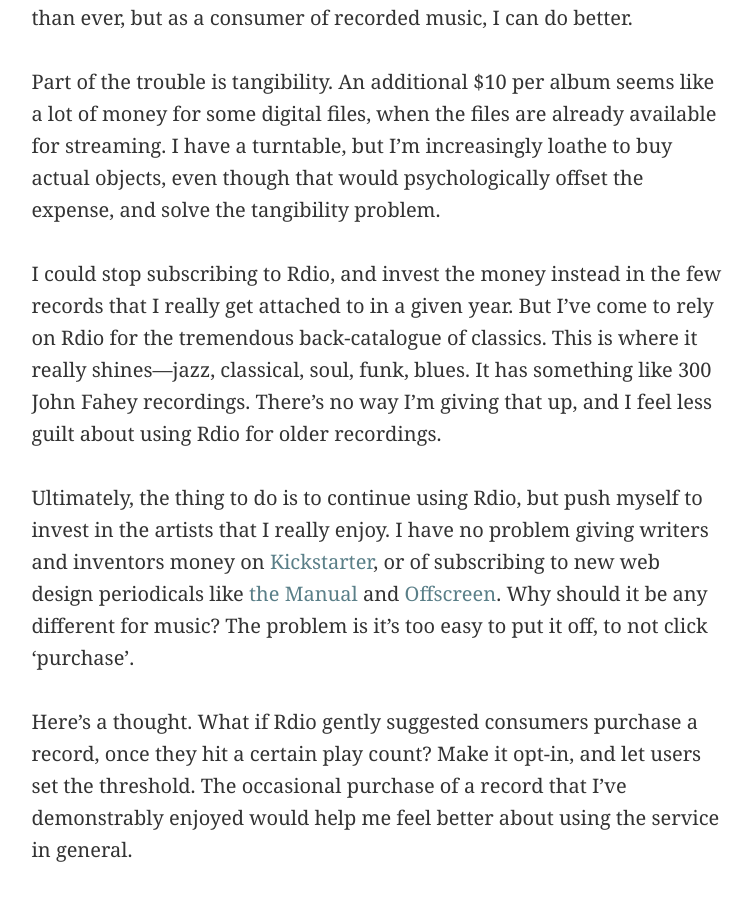
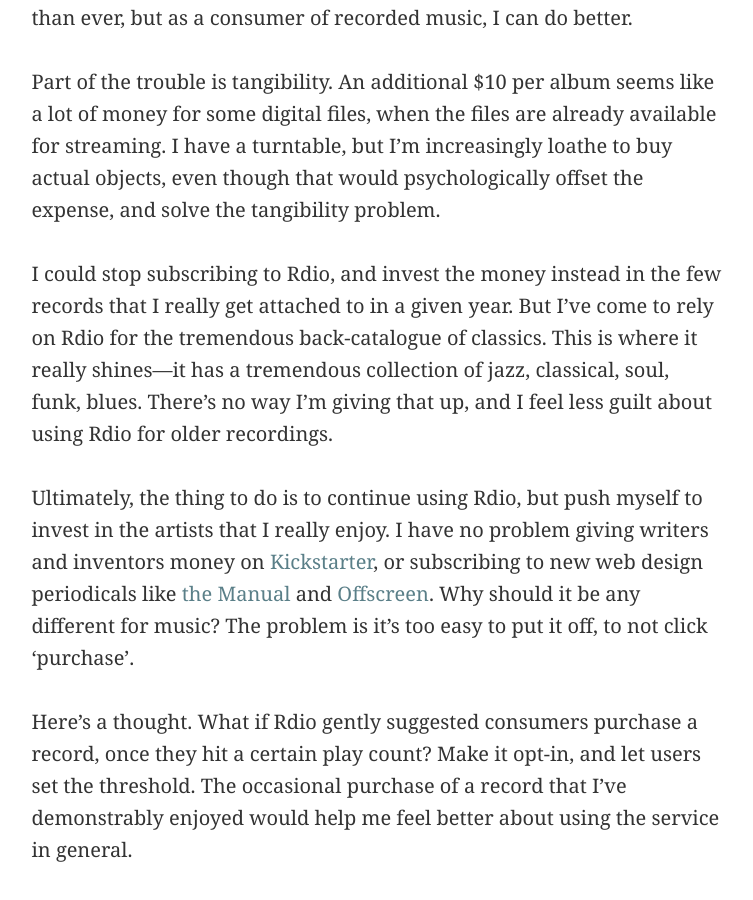
Before and after one commit to kevinfinlayson/kevinfinlayson.com, a Jekyll site: the page built from index.html, in a window 1280 px wide and 900 px high, scrolled down 2346 px. Shown: the whole window, without its empty margins (263-1016 px from the left). Built offline with Jekyll 4.4.1, drawn with Linux system fonts in a browser that asks for light colours; nearby versions of some CDN libraries; the list of posts is cut into pages by our own code; comment, search, counter and statistics services are not loaded.

Commit message:
rdio post edits

```diff
--- a/_posts/2012-09-13-rdio-tangibility-and-responsibility.md
+++ b/_posts/2012-09-13-rdio-tangibility-and-responsibility.md
@@ -21,8 +21,8 @@
 
 Part of the trouble is tangibility. An additional $10 per album seems like a lot of money for some digital files, when the files are already available for streaming. I have a turntable, but I’m increasingly loathe to buy actual objects, even though that would psychologically offset the expense, and solve the tangibility problem.
 
-I could stop subscribing to Rdio, and invest the money instead in the few records that I really get attached to in a given year. But I’ve come to rely on Rdio for the tremendous back-catalogue of classics. This is where it really shines—jazz, classical, soul, funk, blues. It has something like 300 John Fahey recordings. There’s no way I’m giving that up, and I feel less guilt about using Rdio for older recordings.
+I could stop subscribing to Rdio, and invest the money instead in the few records that I really get attached to in a given year. But I’ve come to rely on Rdio for the tremendous back-catalogue of classics. This is where it really shines—it has a tremendous collection of jazz, classical, soul, funk, blues. There’s no way I’m giving that up, and I feel less guilt about using Rdio for older recordings.
 
-Ultimately, the thing to do is to continue using Rdio, but push myself to invest in the artists that I really enjoy. I have no problem giving writers and inventors money on [Kickstarter](http://kickstarter.com), or of subscribing to new web design periodicals like [the Manual](http://alwaysreadthemanual.com) and [Offscreen](http://offscreenmagazine.com). Why should it be any different for music? The problem is it’s too easy to put it off, to not click ‘purchase’.
+Ultimately, the thing to do is to continue using Rdio, but push myself to invest in the artists that I really enjoy. I have no problem giving writers and inventors money on [Kickstarter](http://kickstarter.com), or subscribing to new web design periodicals like [the Manual](http://alwaysreadthemanual.com) and [Offscreen](http://offscreenmagazine.com). Why should it be any different for music? The problem is it’s too easy to put it off, to not click ‘purchase’.
 
 Here’s a thought. What if Rdio gently suggested consumers purchase a record, once they hit a certain play count? Make it opt-in, and let users set the threshold. The occasional purchase of a record that I’ve demonstrably enjoyed would help me feel better about using the service in general.
```
